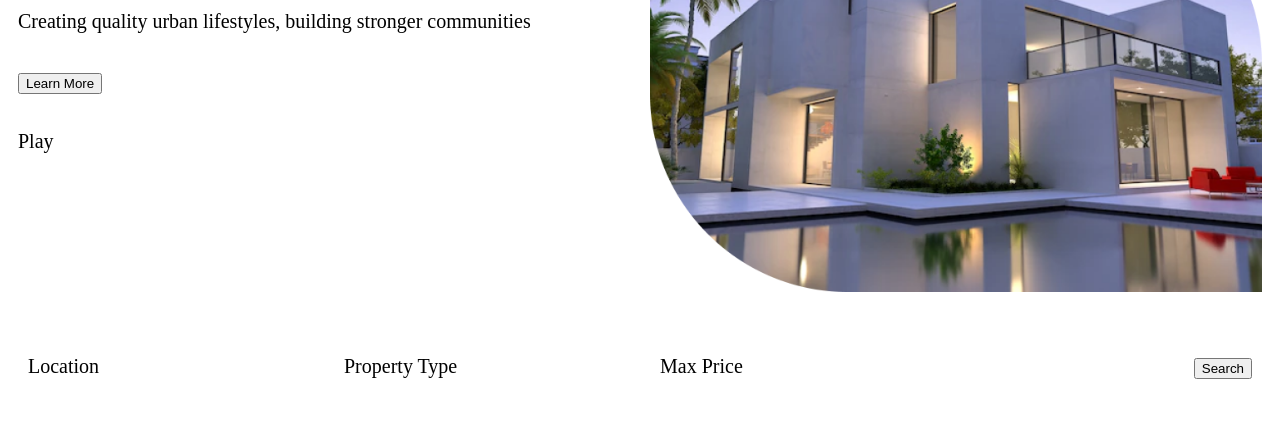
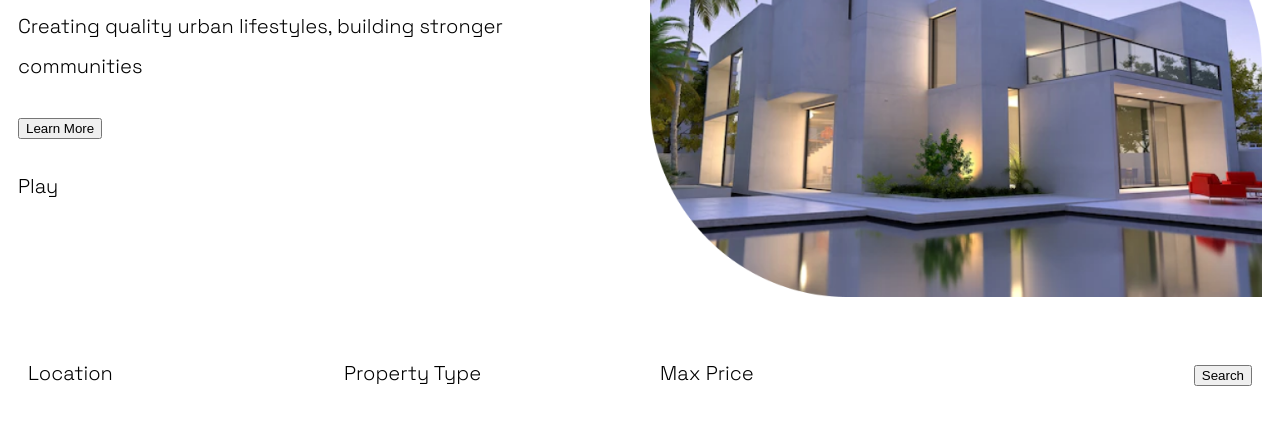
Before and after one commit to WMCharles/Vallies-Estate, a plain HTML site: page index.html in a window 1280 px wide. Shown: the part 259-693 px from the top of the page. Drawn offline with Linux system fonts and the light colour scheme.

Commit message:
Set the body font to be Space Grotesk

```diff
--- a/assets/css/style.css
+++ b/assets/css/style.css
@@ -1,3 +1,6 @@
+body {
+    font-family: 'Space Grotesk';
+}
 header {
     margin: 30px;
 }
```
